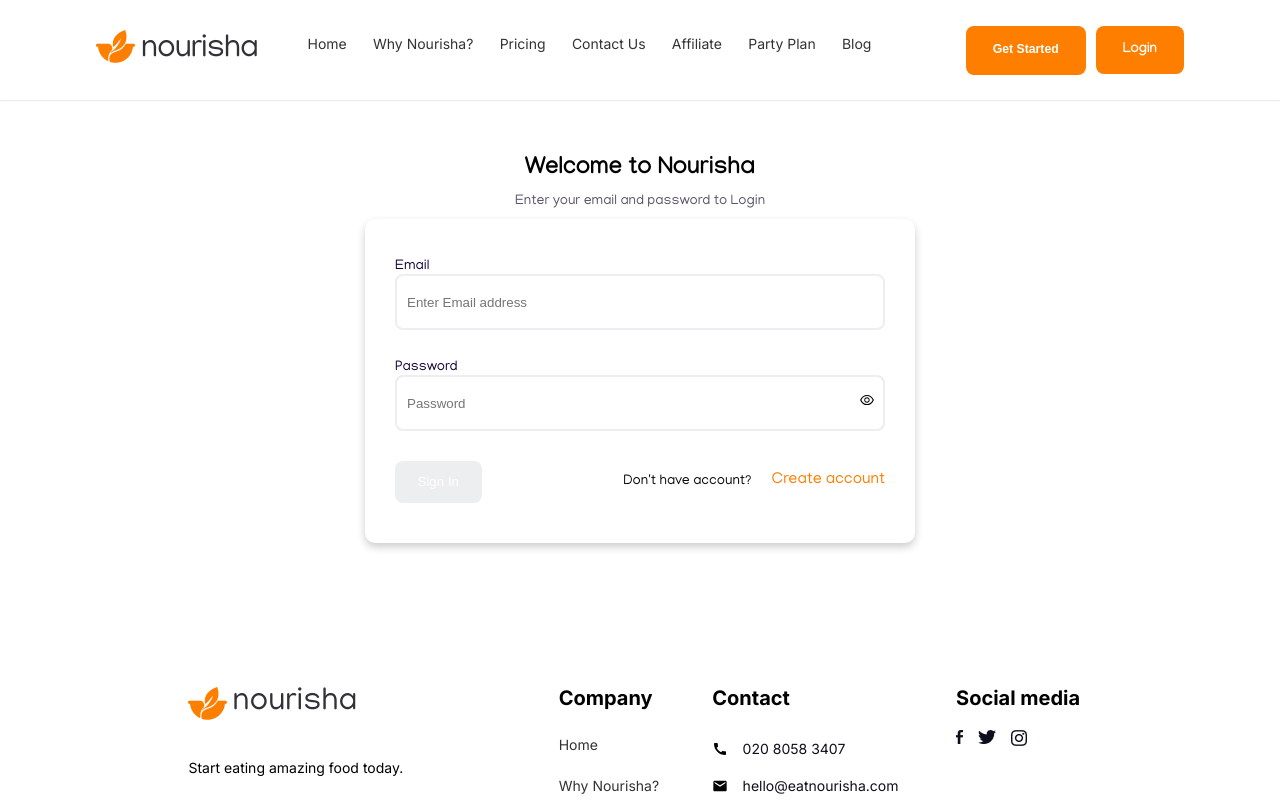
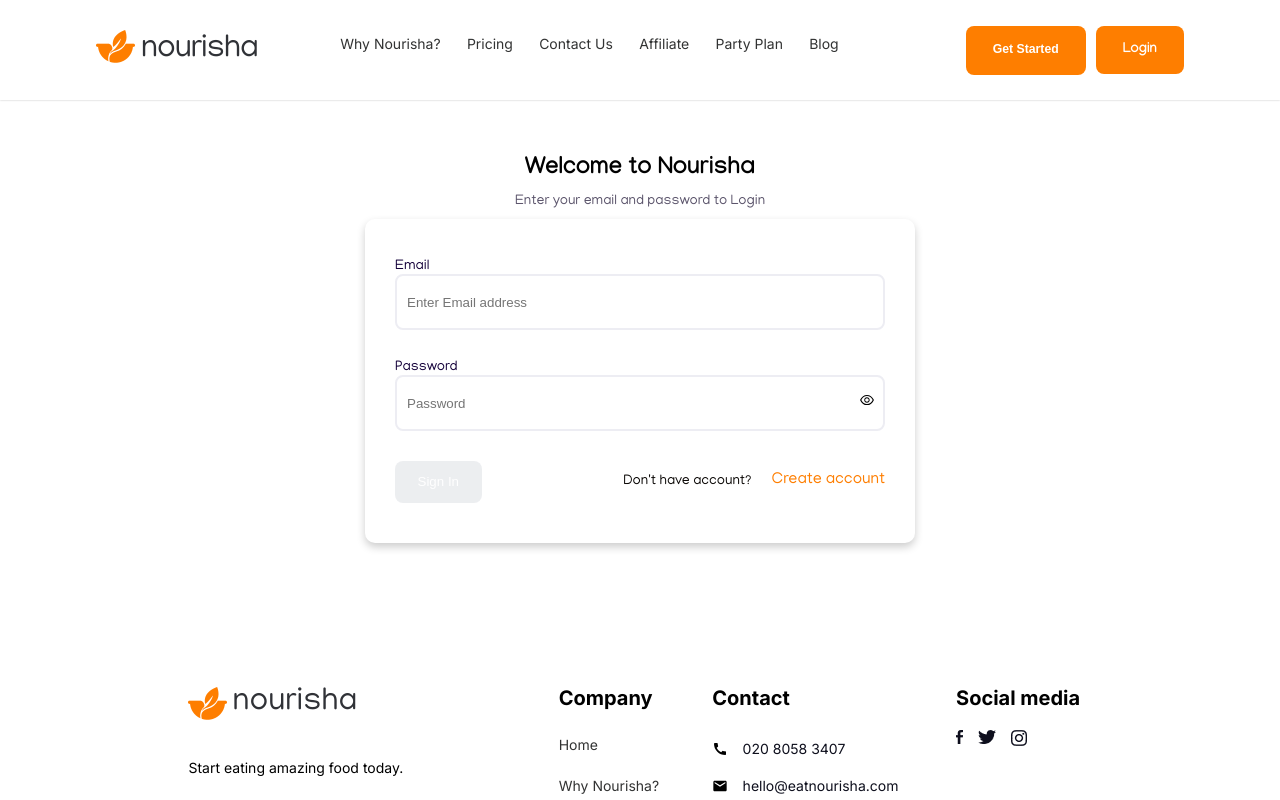
Before and after one commit to EatNourisha/nourisha, a React (Vite) app: page /login in a window 1280 px wide. Shown: the top 800 px of the page. Built offline with nearby package versions, Linux system fonts and the light colour scheme; what secure-ls would draw is missing.

Commit message:
corrected the from vercel and resolve conflict

```diff
--- a/src/NavBar.jsx
+++ b/src/NavBar.jsx
@@ -91,9 +91,9 @@
 
           <div className="mobile-menus">
             <nav ref={navRef}>
-              <NavLink to="/" onClick={showNavBar}>
+              {/* <NavLink to="/" onClick={showNavBar}>
                 Home
-              </NavLink>
+              </NavLink> */}
               <NavLink to="why-nourisha" onClick={showNavBar}>
                 Why Nourisha?
               </NavLink>
--- a/src/hooks/useAuth.js
+++ b/src/hooks/useAuth.js
@@ -1,6 +1,6 @@
 import { useCallback } from "react";
 import { post } from "../utils/makeRequest";
-import useAuthStore from "../stores/Auth";
+import useAuthStore from "../stores/auth";
 import useErrorStore from "../stores/error";
 import { useNavigate } from 'react-router-dom';
 
```
